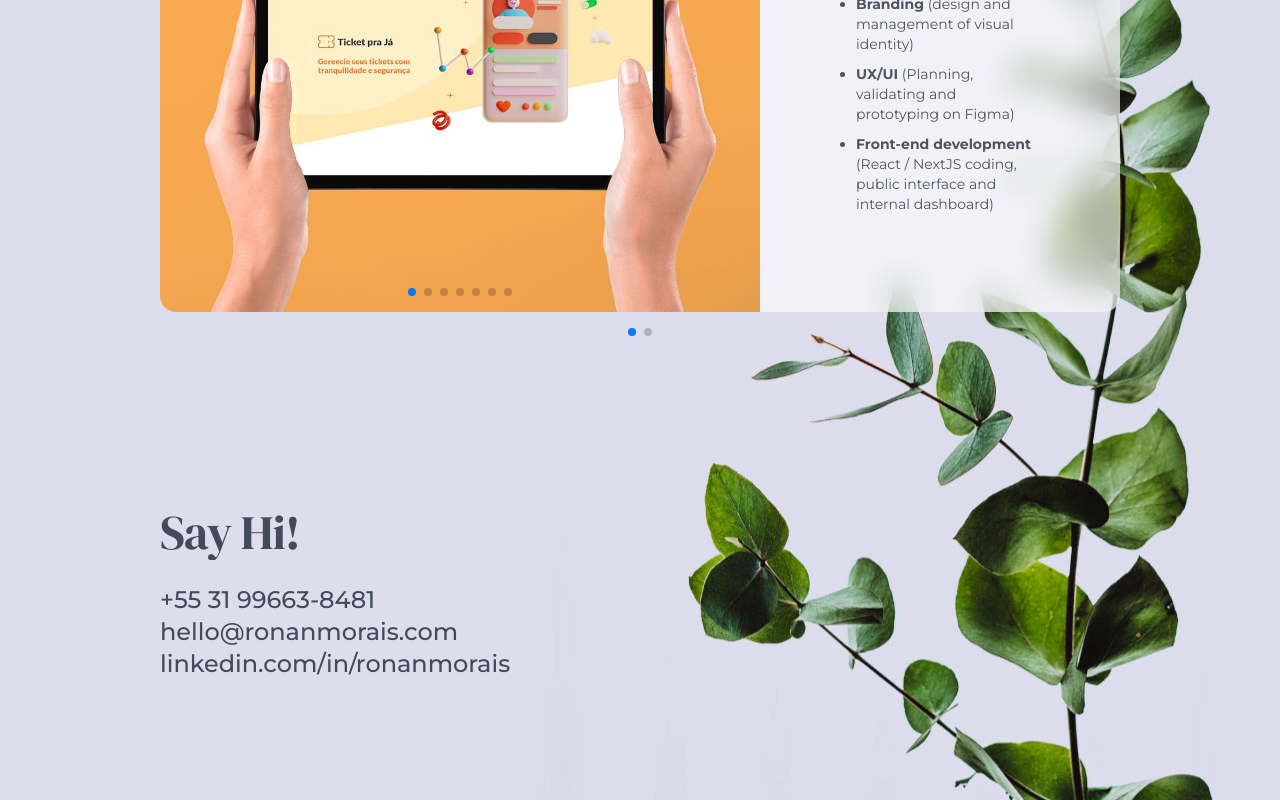
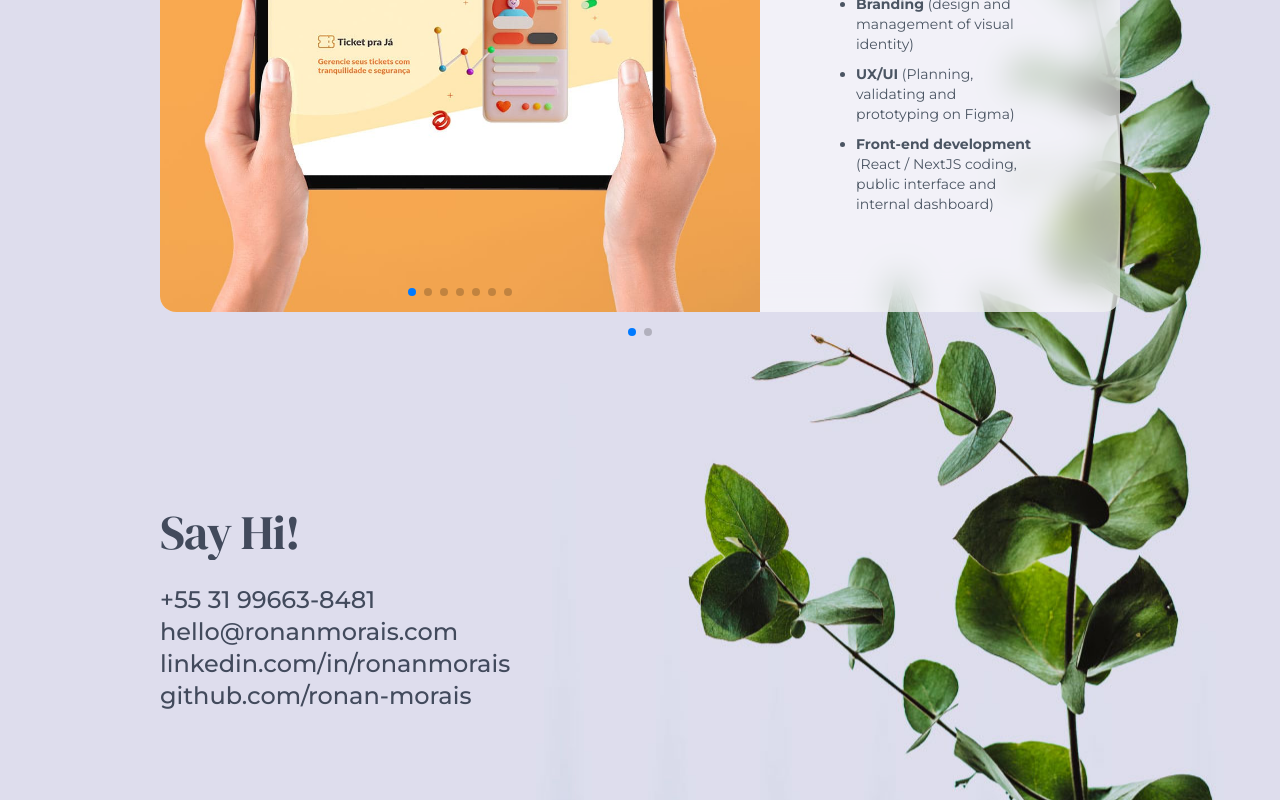
Before and after one commit to ronan-morais/ronan.morais, a Next.js app: page / in a window 1280 px wide. Shown: the part 2000-2800 px from the top of the page. Built offline with nearby package versions, Linux system fonts and the light colour scheme.

Commit message:
github contact

```diff
--- a/src/components/contact/index.tsx
+++ b/src/components/contact/index.tsx
@@ -16,7 +16,7 @@ const Contact = () => {
           </div>
           <a
             className="transition-all duration-300 ease-in-out"
-            href="mailto:hello@ronanmorais.com"
+            href="mailto:hello@ronanmorais.com" target="_blank" rel="noreferrer"
           >
             <span className="bg-left-bottom bg-gradient-to-r from-gray-500 to-gray-500 bg-[length:0%_2px] bg-no-repeat group-hover:bg-[length:100%_2px] transition-all duration-500 ease-out">
               hello@ronanmorais.com
@@ -25,10 +25,19 @@ const Contact = () => {
           <br />
           <a
             className="transition-all duration-300 ease-in-out"
-            href="https://linkedin.com/in/ronanmorais"
+            href="https://linkedin.com/in/ronanmorais" target="_blank" rel="noreferrer"
           >
             <span className="bg-left-bottom bg-gradient-to-r from-gray-500 to-gray-500 bg-[length:0%_2px] bg-no-repeat group-hover:bg-[length:100%_2px] transition-all duration-500 ease-out">
               linkedin.com/in/ronanmorais
+            </span>
+          </a>
+          <br />
+          <a
+            className="transition-all duration-300 ease-in-out"
+            href="https://github.com/ronan-morais" target="_blank" rel="noreferrer"
+          >
+            <span className="bg-left-bottom bg-gradient-to-r from-gray-500 to-gray-500 bg-[length:0%_2px] bg-no-repeat group-hover:bg-[length:100%_2px] transition-all duration-500 ease-out">
+              github.com/ronan-morais
             </span>
           </a>
         </nav>
```
